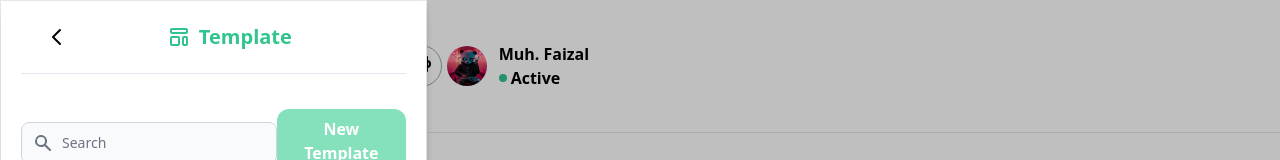
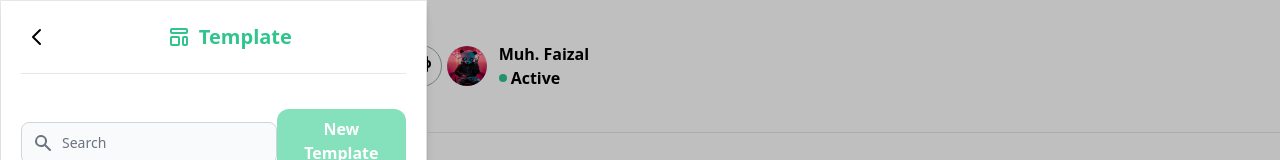
Before and after one commit to k2glyph/crm_office, a React (Create React App) app in the folder frontend/: page /crm-chat in a window 1280 px wide. Both pictures are taken after a click on the button 305 px from the left and 66 px from the top of the page. Shown: the top 160 px of the page. Built offline with nearby package versions, Linux system fonts and the light colour scheme.

Commit message:
fixed template

```diff
--- a/frontend/src/Components/Partials/Panel/Template.js
+++ b/frontend/src/Components/Partials/Panel/Template.js
@@ -21,7 +21,7 @@ function Template() {
                             {/*content*/}
                             <div className="border-0 px-5 shadow-lg relative flex flex-col w-full h-full bg-white outline-none focus:outline-none">
                                 {/*header*/}
-                                <div className="flex items-center justify-between p-5 border-b border-solid border-slate-200 rounded-t">
+                                <div className="flex items-center justify-between py-5 border-b border-solid border-slate-200 rounded-t">
                                     <button className="p-1 bg-transparent border-0 text-black float-right text-3xl leading-none font-semibold outline-none focus:outline-none" onClick={() => setShowTemplate(false)}>
                                         <svg className="w-6 h-6" fill="none" stroke="currentColor" viewBox="0 0 24 24" xmlns="http://www.w3.org/2000/svg"><path strokeLinecap="round" strokeLinejoin="round" strokeWidth="2" d="M15 19l-7-7 7-7"></path></svg>
                                     </button>
```
